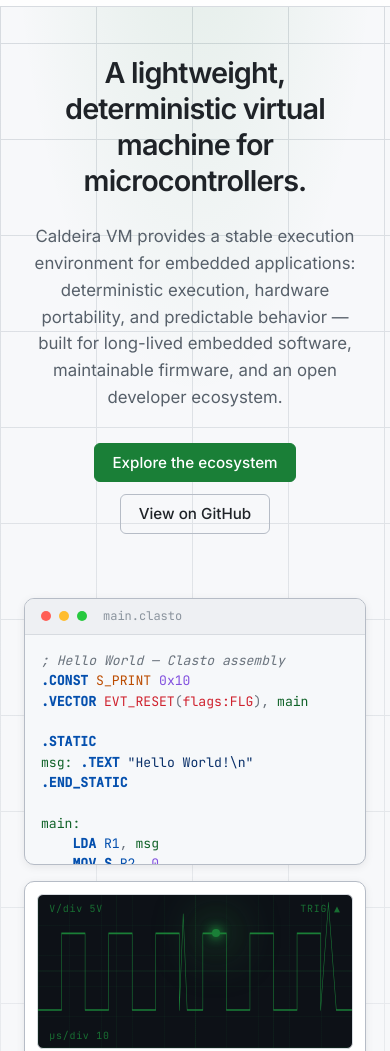
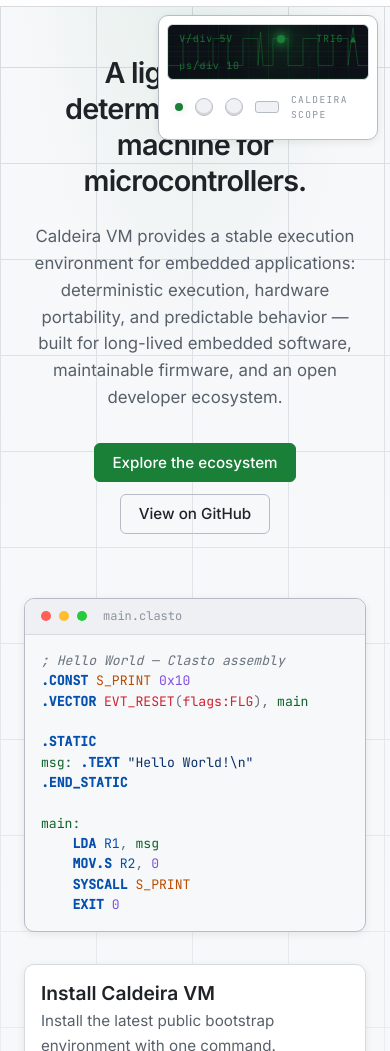
Before and after one commit to giuseppe-palmeri/Caldeira-VM-Releases, a plain HTML site: page docs/index.html in a window 390 px wide. Shown: the part 49-1100 px from the top of the page. Drawn offline with Linux system fonts and the light colour scheme.

Commit message:
Hero scope -> fixed top-right widget below the nav bar
The oscilloscope device now lives as a fixed element at the top-right
of the viewport, just below the sticky navigation bar (z-index 90,
below the header), always visible while scrolling. The hero visual is
back to the code window only. Smaller/compact on mobile (<860px).

```diff
--- a/docs/index.html
+++ b/docs/index.html
@@ -97,6 +97,30 @@
         </div>
     </header>
 
+    <!-- Oscilloscope device — fixed top-right, just below the nav bar -->
+    <div class="scope-device" aria-hidden="true">
+        <div class="scope-screen">
+            <svg class="scope-svg" viewBox="0 0 1200 200" preserveAspectRatio="none">
+                <path class="scope-trace" d="M0,150 H90 V50 H180 V150 H270 V50 H360 V150 H450 V50 H540 V150
+                    L555,25 L570,150
+                    H630 V50 H720 V150 H810 V50 H900 V150 H990 V50 H1080 V150
+                    L1110,10 L1140,150
+                    H1200"/>
+            </svg>
+            <span class="scope-beam"></span>
+            <span class="scope-ro scope-ro-tl">V/div 5V</span>
+            <span class="scope-ro scope-ro-bl">µs/div 10</span>
+            <span class="scope-ro scope-ro-tr">TRIG ▲</span>
+        </div>
+        <div class="scope-controls">
+            <span class="scope-led"></span>
+            <span class="scope-knob"></span>
+            <span class="scope-knob"></span>
+            <span class="scope-btn"></span>
+            <span class="scope-brand">CALDEIRA SCOPE</span>
+        </div>
+    </div>
+
     <main id="main">
 
         <!-- ============ HERO ============ -->
@@ -114,15 +138,14 @@
                     </div>
 
                     <div class="hero-visual" aria-hidden="true">
-                        <div class="lab-bench">
-                            <div class="code-window">
-                                <div class="code-window-bar">
-                                    <span class="code-dot code-dot-r"></span>
-                                    <span class="code-dot code-dot-y"></span>
-                                    <span class="code-dot code-dot-g"></span>
-                                    <span class="code-window-title">main.clasto</span>
-                                </div>
-                                <pre class="code-window-body"><code><span class="tok-c">; Hello World — Clasto assembly</span>
+                        <div class="code-window">
+                            <div class="code-window-bar">
+                                <span class="code-dot code-dot-r"></span>
+                                <span class="code-dot code-dot-y"></span>
+                                <span class="code-dot code-dot-g"></span>
+                                <span class="code-window-title">main.clasto</span>
+                            </div>
+                            <pre class="code-window-body"><code><span class="tok-c">; Hello World — Clasto assembly</span>
 <span class="tok-k">.CONST</span> <span class="tok-n">S_PRINT</span> <span class="tok-v">0x10</span>
 <span class="tok-k">.VECTOR</span> <span class="tok-t">EVT_RESET</span><span class="tok-o">(</span><span class="tok-t">flags:FLG</span><span class="tok-o">),</span> <span class="tok-f">main</span>
 
@@ -135,30 +158,6 @@
     <span class="tok-k">MOV.S</span> <span class="tok-r">R2</span><span class="tok-o">,</span> <span class="tok-v">0</span>
     <span class="tok-k">SYSCALL</span> <span class="tok-n">S_PRINT</span>
     <span class="tok-k">EXIT</span> <span class="tok-v">0</span><span class="tok-cursor"></span></code></pre>
-                            </div>
-
-                            <div class="scope-device">
-                                <div class="scope-screen">
-                                    <svg class="scope-svg" viewBox="0 0 1200 200" preserveAspectRatio="none">
-                                        <path class="scope-trace" d="M0,150 H90 V50 H180 V150 H270 V50 H360 V150 H450 V50 H540 V150
-                                            L555,25 L570,150
-                                            H630 V50 H720 V150 H810 V50 H900 V150 H990 V50 H1080 V150
-                                            L1110,10 L1140,150
-                                            H1200"/>
-                                    </svg>
-                                    <span class="scope-beam"></span>
-                                    <span class="scope-ro scope-ro-tl">V/div 5V</span>
-                                    <span class="scope-ro scope-ro-bl">µs/div 10</span>
-                                    <span class="scope-ro scope-ro-tr">TRIG ▲</span>
-                                </div>
-                                <div class="scope-controls">
-                                    <span class="scope-led"></span>
-                                    <span class="scope-knob"></span>
-                                    <span class="scope-knob"></span>
-                                    <span class="scope-btn"></span>
-                                    <span class="scope-brand">CALDEIRA SCOPE</span>
-                                </div>
-                            </div>
                         </div>
                     </div>
                 </div>
--- a/docs/style.css
+++ b/docs/style.css
@@ -551,23 +551,12 @@
     background: radial-gradient(ellipse 80% 50% at 50% -10%, var(--accent-soft), transparent 60%);
 }
 
-/* ── Lab bench: code window + oscilloscope device ── */
-.lab-bench {
-    display: flex;
-    gap: var(--space-4);
-    align-items: stretch;
-}
-
-.lab-bench .code-window {
-    max-width: none;
-    flex: 1 1 55%;
-    min-width: 0;
-}
-
-/* Oscilloscope device */
+/* ── Oscilloscope device — fixed top-right, below the nav bar ── */
 .scope-device {
-    flex: 1 1 45%;
-    min-width: 0;
+    position: fixed;
+    top: calc(var(--header-height) + 1rem);
+    right: 1.5rem;
+    width: 320px;
     display: flex;
     flex-direction: column;
     background: var(--bg-elevated);
@@ -575,7 +564,7 @@
     border-radius: var(--radius-lg);
     box-shadow: var(--panel-shadow);
     padding: var(--space-3);
-    align-self: stretch;
+    z-index: 90;
 }
 
 .scope-screen {
@@ -1983,18 +1972,15 @@
         margin-right: auto;
     }
 
-    .lab-bench {
-        flex-direction: column;
-        align-items: center;
-        max-width: 26rem;
-        margin: 0 auto;
-        width: 100%;
-    }
-
-    .lab-bench .code-window,
-    .lab-bench .scope-device {
-        width: 100%;
-        max-width: none;
+    /* the fixed scope would cover content on small screens: compact it */
+    .scope-device {
+        width: 220px;
+        top: calc(var(--header-height) + 0.5rem);
+        right: 0.75rem;
+        padding: var(--space-2);
+    }
+    .scope-screen {
+        min-height: 56px;
     }
 
     .github-layout,
```
